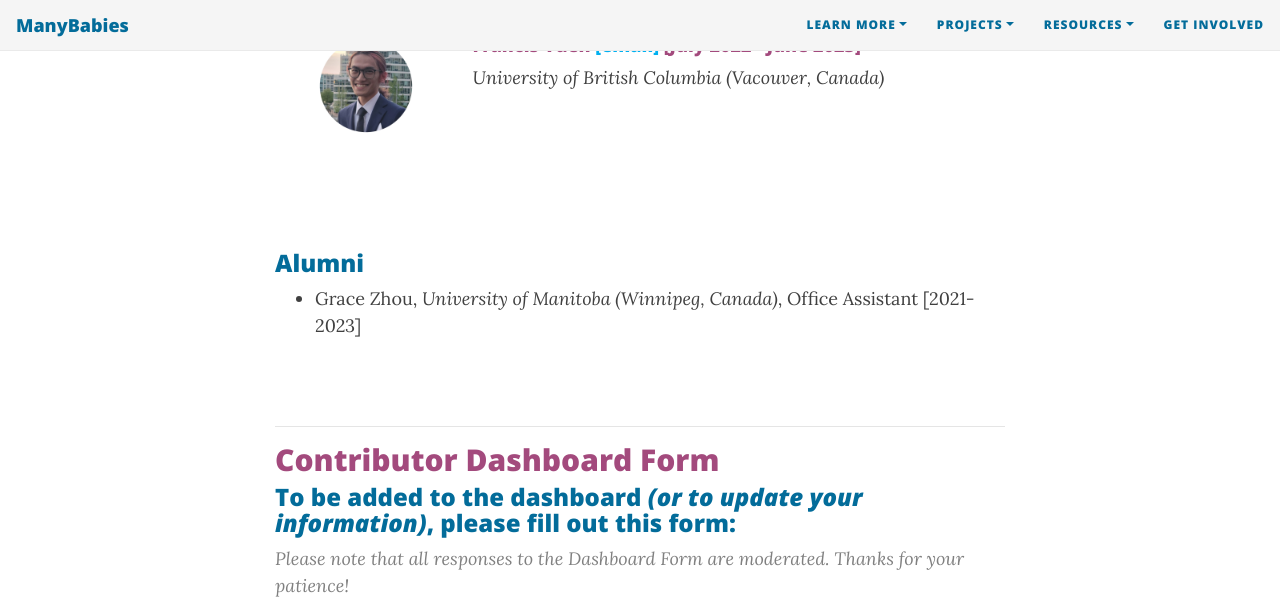
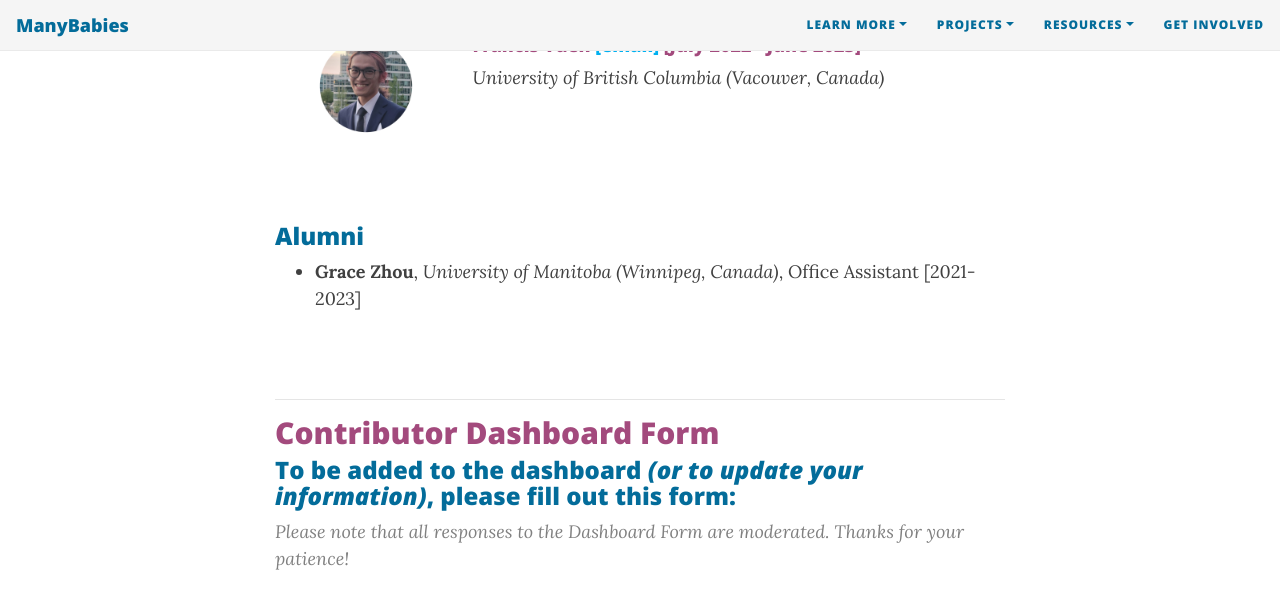
Before and after one commit to manybabies/manybabies.github.io, a Jekyll site: the page built from people.md, in a window 1280 px wide and 900 px high, scrolled down 3059 px, cut to the strip 0-598 px from the top of the window. Built offline with Jekyll 4.4.1, drawn with Linux system fonts in a browser that asks for light colours; nearby versions of some CDN libraries; some web fonts are replaced.

Commit message:
Update people.md

```diff
--- a/people.md
+++ b/people.md
@@ -199,14 +199,12 @@
       </div>
     </div>
   </div>
-<br>
 </section>
-
 <br>
 
 ### Alumni
 
-* Grace Zhou, *University of Manitoba (Winnipeg, Canada)*, Office Assistant [2021-2023]
+* **Grace Zhou**, *University of Manitoba (Winnipeg, Canada)*, Office Assistant [2021-2023]
 
 <br>
 
```
